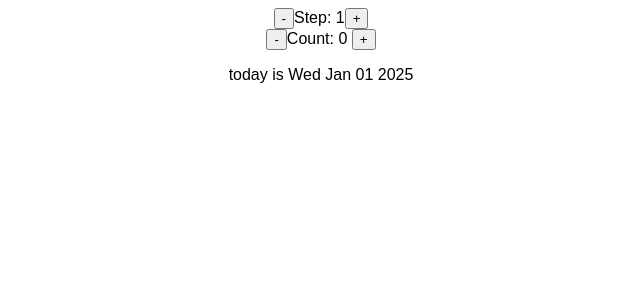
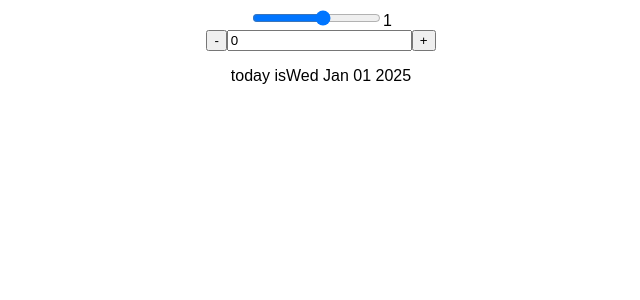
Before and after one commit to Ataklti-Hanis/date-counter, a React (Create React App) app: page / in a window 1280 px wide. Shown: the top 300 px of the page, without its empty margins (319-959 px from the left). Built offline with nearby package versions, Linux system fonts and the light colour scheme.

Commit message:
end of the challenge

```diff
--- a/src/App.js
+++ b/src/App.js
@@ -1,4 +1,53 @@
 import { useState } from "react";
+
+// export default function App() {
+//   return (
+//     <div className="App">
+//       <Counter />
+//     </div>
+//   );
+// }
+
+// function Counter() {
+//   const [step, setStep] = useState(1);
+//   const [count, setCount] = useState(0);
+//   const date = new Date();
+//   date.setDate(date.getDate() + count);
+
+//   return (
+//     <div>
+//       <div>
+//         <input
+//           type="range"
+//           min="1"
+//           max="10"
+//           value={step}
+//           onChange={(e) => setStep(Number(e.target.value))}
+//         />
+//         <span>Step: {step}</span>
+//       </div>
+//       <div>
+//         <button onClick={() => setCount(count - step)}>-</button>
+//         <input
+//           type="text"
+//           value={count}
+//           onChange={(e) => setCount(Number(e.target.value))}
+//         />
+//         <button onClick={() => setCount(count + step)}>+</button>
+//       </div>
+//       <p>
+//         <span>
+//           {count === 0
+//             ? "today is "
+//             : count > 0
+//             ? `${count} days from today is`
+//             : `${count} days ago was `}
+//         </span>
+//         {date.toDateString()}{" "}
+//       </p>
+//     </div>
+//   );
+// }
 
 export default function App() {
   return (
@@ -13,28 +62,35 @@ function Counter() {
   const [count, setCount] = useState(0);
   const date = new Date();
   date.setDate(date.getDate() + count);
-
   return (
     <div>
       <div>
-        <button onClick={() => setStep(step - 1)}>-</button>
-        <span>Step: {step}</span>
-        <button onClick={() => setStep(step + 1)}>+</button>
+        <input
+          type="range"
+          min="1"
+          max="10"
+          onChange={(e) => setCount(setStep(Number(e.target.value)))}
+        />
+        <span>{step}</span>
       </div>
       <div>
         <button onClick={() => setCount(count - step)}>-</button>
-        <span>Count: {count} </span>
+        <input
+          type="text"
+          value={count}
+          onChange={(e) => setCount(Number(e.target.value))}
+        />
         <button onClick={() => setCount(count + step)}>+</button>
       </div>
       <p>
         <span>
           {count === 0
-            ? "today is "
+            ? "today is"
             : count > 0
-            ? `${count} days from today is`
+            ? `${count} day from today is `
             : `${count} days ago was `}
         </span>
-        {date.toDateString()}{" "}
+        {date.toDateString()}
       </p>
     </div>
   );
```
